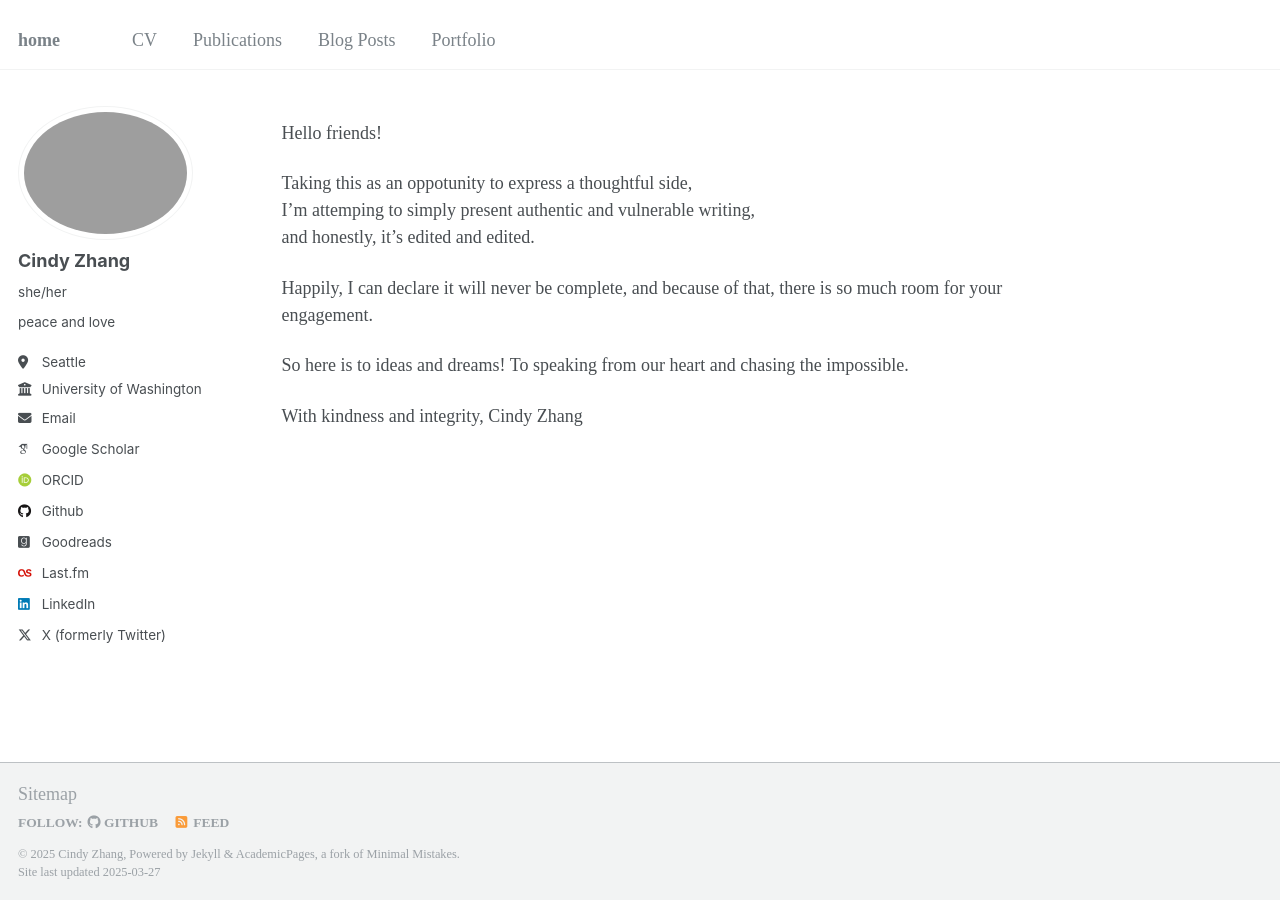
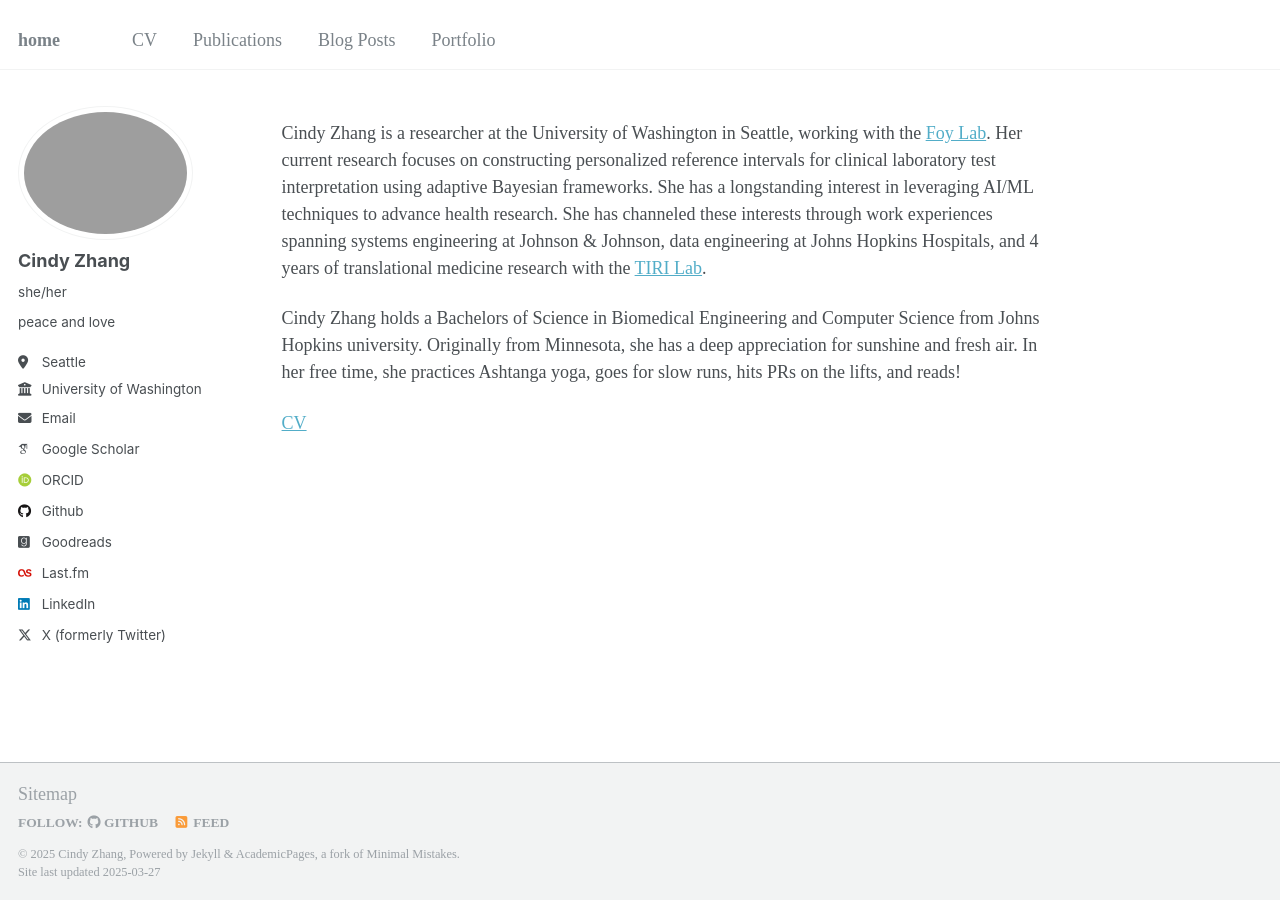
Before and after one commit to cnmnzhang/me, a Jekyll site: the page built from _pages/about.md, in a window 1280 px wide. Built offline with Jekyll 4.4.1, drawn with Linux system fonts in a browser that asks for light colours; some web fonts are replaced.

Commit message:
update about and CV

```diff
--- a/_pages/about.md
+++ b/_pages/about.md
@@ -7,17 +7,9 @@ redirect_from:
   - /about.html
 ---
 
-Hello friends!
+Cindy Zhang is a researcher at the University of Washington in Seattle, working with the [Foy Lab](https://foylab.xyz/). Her current research focuses on constructing personalized reference intervals for clinical laboratory test interpretation using adaptive Bayesian frameworks. She has a longstanding interest in leveraging AI/ML techniques to advance health research. She has channeled these interests through work experiences spanning systems engineering at Johnson & Johnson, data engineering at Johns Hopkins Hospitals, and 4 years of translational medicine research with the [TIRI Lab](https://tirilab.github.io/).
 
-Taking this as an oppotunity to express a thoughtful side,
-I'm attemping to simply present authentic and vulnerable writing,
-and honestly, it's edited and edited.
+Cindy Zhang holds a Bachelors of Science in Biomedical Engineering and Computer Science from Johns Hopkins university.
+Originally from Minnesota, she has a deep appreciation for sunshine and fresh air. In her free time, she practices Ashtanga yoga, goes for slow runs, hits PRs on the lifts, and reads!
 
-Happily, I can declare it will never be complete,
-and because of that, there is so much room for your engagement.
-
-So here is to ideas and dreams!
-To speaking from our heart and chasing the impossible.
-
-With kindness and integrity,
-Cindy Zhang
+[CV](http://cnmnzhang.github.io/files/cindyzhang_CV.pdf)
```
Also changed, not shown: _posts/2025-01-25-intro.md (added, +24 -0 lines), 1 other file.
